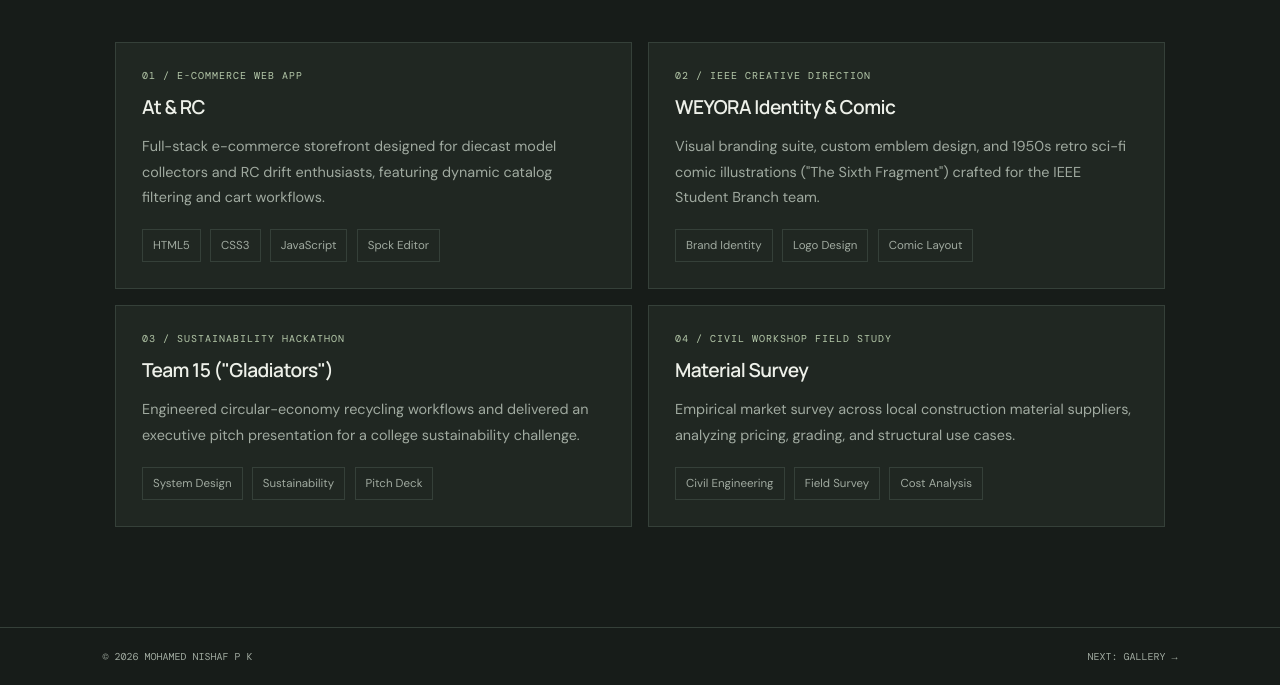
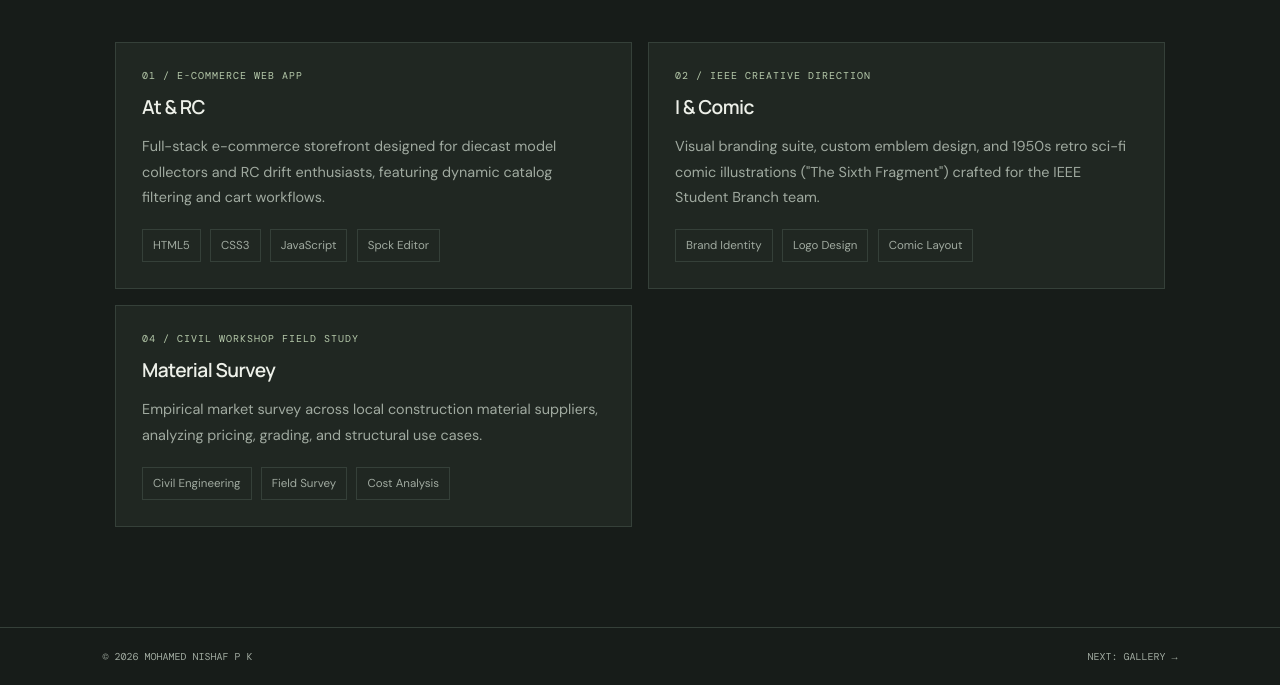
Before and after one commit to mohammednishafpkkk/Mohamednishaf, a plain HTML site: page projects.html in a window 1280 px wide. Shown: the part 370-1055 px from the top of the page. Drawn offline with nearby package versions, Linux system fonts and the light colour scheme.

Commit message:
update projects.html

```diff
--- a/projects.html
+++ b/projects.html
@@ -46,7 +46,7 @@
 
       <article class="card">
         <p class="eyebrow">02 / IEEE CREATIVE DIRECTION</p>
-        <h3>WEYORA Identity &amp; Comic</h3>
+        <h3>I &amp; Comic</h3>
         <p>Visual branding suite, custom emblem design, and 1950s retro sci-fi comic illustrations ("The Sixth Fragment") crafted for the IEEE Student Branch team.</p>
         <div>
           <span class="tag">Brand Identity</span>
@@ -55,16 +55,6 @@
         </div>
       </article>
 
-      <article class="card">
-        <p class="eyebrow">03 / SUSTAINABILITY HACKATHON</p>
-        <h3>Team 15 ("Gladiators")</h3>
-        <p>Engineered circular-economy recycling workflows and delivered an executive pitch presentation for a college sustainability challenge.</p>
-        <div>
-          <span class="tag">System Design</span>
-          <span class="tag">Sustainability</span>
-          <span class="tag">Pitch Deck</span>
-        </div>
-      </article>
 
       <article class="card">
         <p class="eyebrow">04 / CIVIL WORKSHOP FIELD STUDY</p>
```
